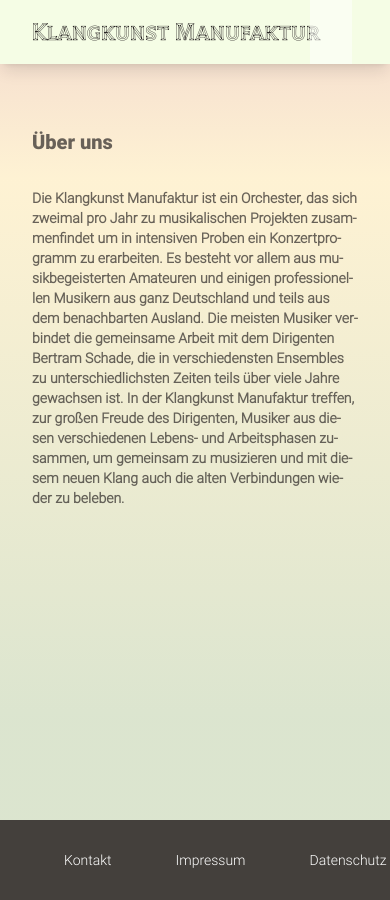
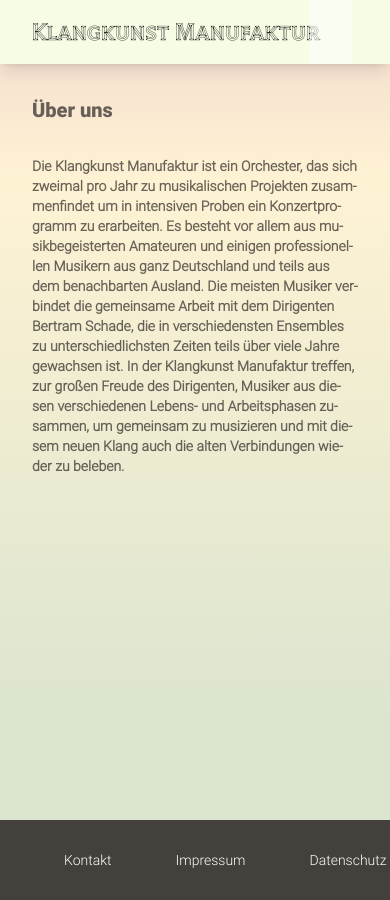
Before and after one commit to FrankWuensch/klangkunst_website_project, a Jekyll site: the page built from index.html, in a window 390 px wide. Built offline with Jekyll 4.4.1, drawn with Linux system fonts in a browser that asks for light colours.

Commit message:
correct mobile design

```diff
--- a/_layouts/default.html
+++ b/_layouts/default.html
@@ -45,7 +45,7 @@
     </span>
     <span class="relative">{% include header.html %}</span>
     <span
-      class="flex h-full w-full flex-col px-8 py-32 xl:px-24"
+      class="flex h-full w-full flex-col px-8 py-24 xl:px-24 xl:py-32"
       id="content"
     >
       <div class="max-w-6xl">
--- a/dist/output.css
+++ b/dist/output.css
@@ -932,6 +932,11 @@ body:where(.dark, .dark *) {
   padding-bottom: 1rem;
 }
 
+.py-24 {
+  padding-top: 6rem;
+  padding-bottom: 6rem;
+}
+
 .pb-12 {
   padding-bottom: 3rem;
 }
@@ -1087,6 +1092,11 @@ body:where(.dark, .dark *) {
     padding-right: 6rem;
   }
 
+  .xl\:py-32 {
+    padding-top: 8rem;
+    padding-bottom: 8rem;
+  }
+
   .xl\:pb-24 {
     padding-bottom: 6rem;
   }
```
Also changed, not shown: 3 other files.
